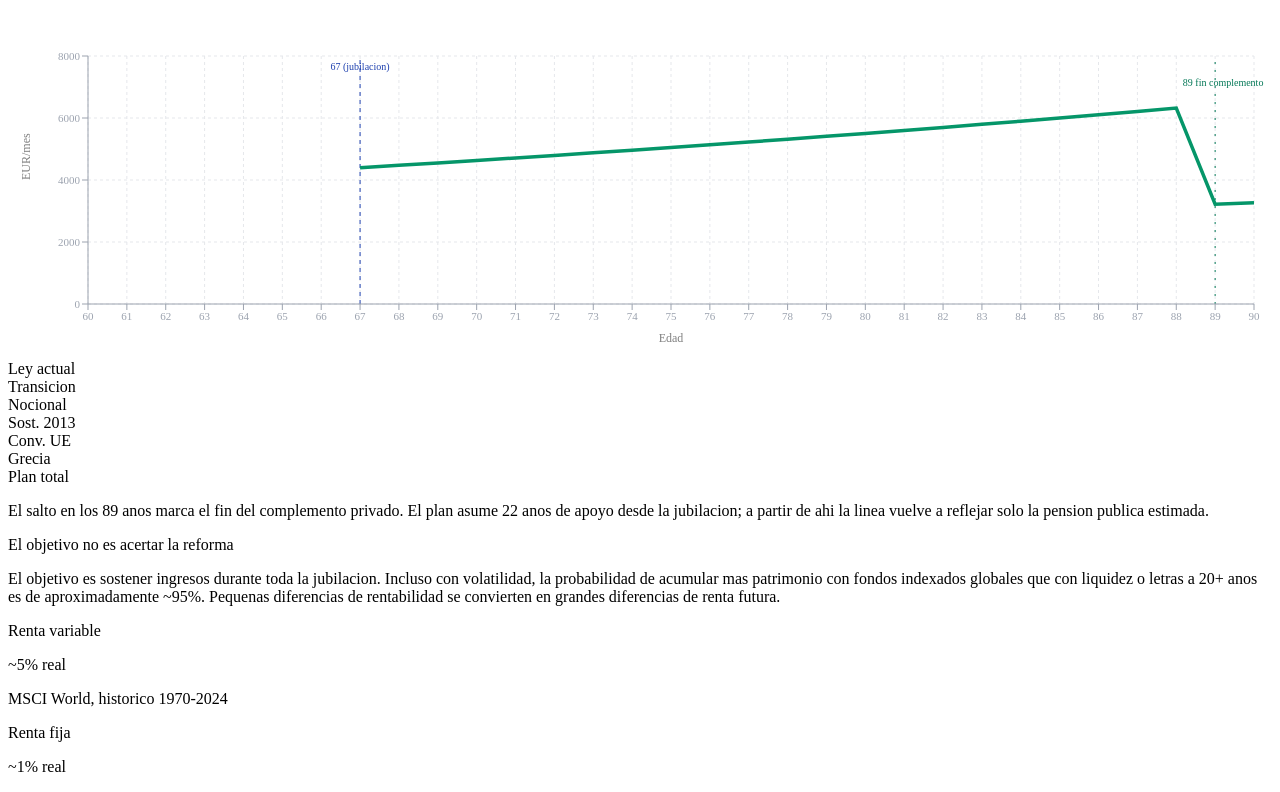
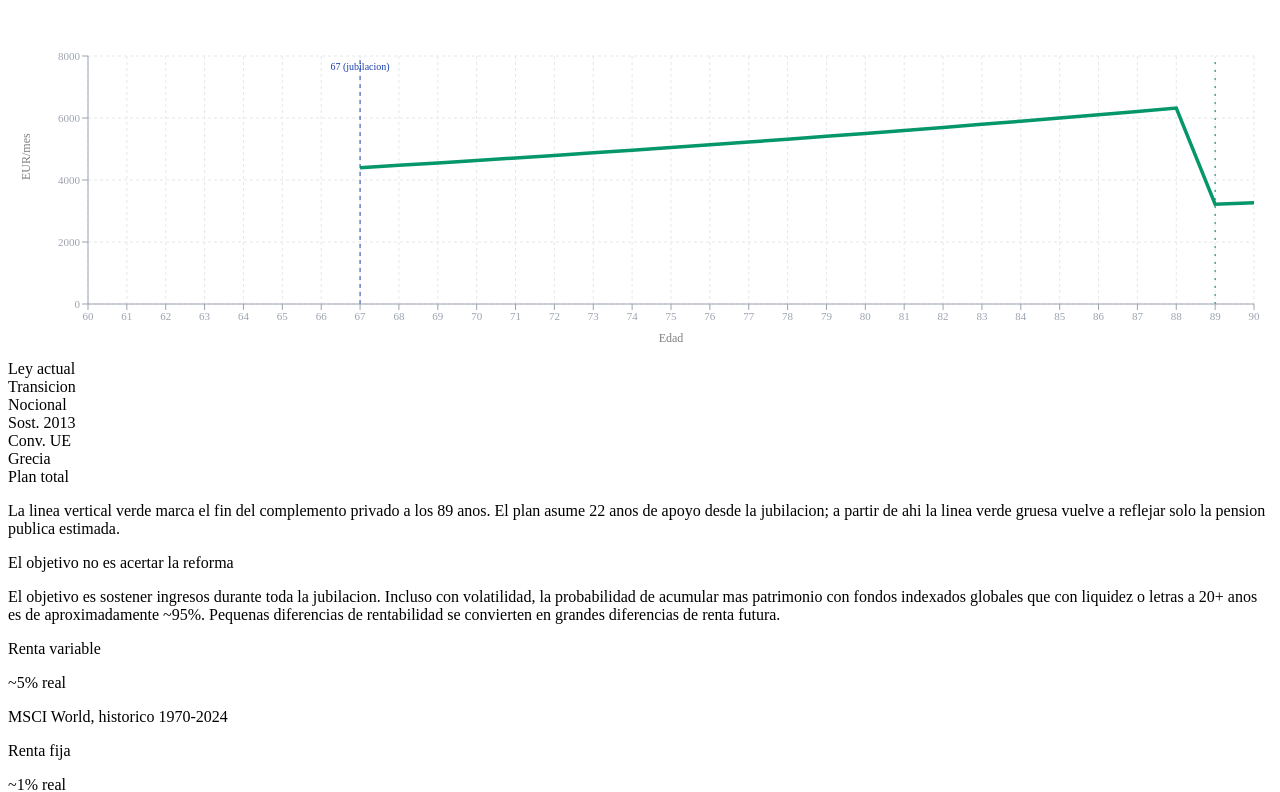
Before and after one commit to jenarvaezg/tu-jubilacion, a React (Vite) app: page / in a window 1280 px wide. Shown: the part 5814-6606 px from the top of the page. Built offline with nearby package versions, Linux system fonts and the light colour scheme; the HTML template or start-up script is replaced by a standard one.

Commit message:
Fix combined chart complement marker

```diff
--- a/src/components/savings/CombinedHeroChart.tsx
+++ b/src/components/savings/CombinedHeroChart.tsx
@@ -120,14 +120,6 @@ export function CombinedHeroChart({
                 x={privateIncomeEndAge}
                 stroke="#047857"
                 strokeDasharray="2 6"
-                label={{
-                  value: `${privateIncomeEndAge} fin complemento`,
-                  position: "insideTop",
-                  dy: 18,
-                  dx: 8,
-                  fontSize: REFERENCE_LABEL_FONT_SIZE,
-                  fill: "#047857",
-                }}
               />
             )}
             {SCENARIO_ORDER.map((scenarioId) => (
@@ -194,10 +186,13 @@ export function CombinedHeroChart({
       </div>
       {showsPrivateIncomeEnd && (
         <p className="text-xs leading-relaxed text-gray-500">
-          El salto en los {privateIncomeEndAge} anos marca el fin del
-          complemento privado. El plan asume {drawdownYears} anos de apoyo
-          desde la jubilacion; a partir de ahi la linea vuelve a reflejar solo
-          la pension publica estimada.
+          La linea vertical verde marca el fin del complemento privado a los{" "}
+          <span className="font-semibold text-emerald-700">
+            {privateIncomeEndAge} anos
+          </span>
+          . El plan asume {drawdownYears} anos de apoyo desde la jubilacion; a
+          partir de ahi la linea verde gruesa vuelve a reflejar solo la
+          pension publica estimada.
         </p>
       )}
     </div>
```
